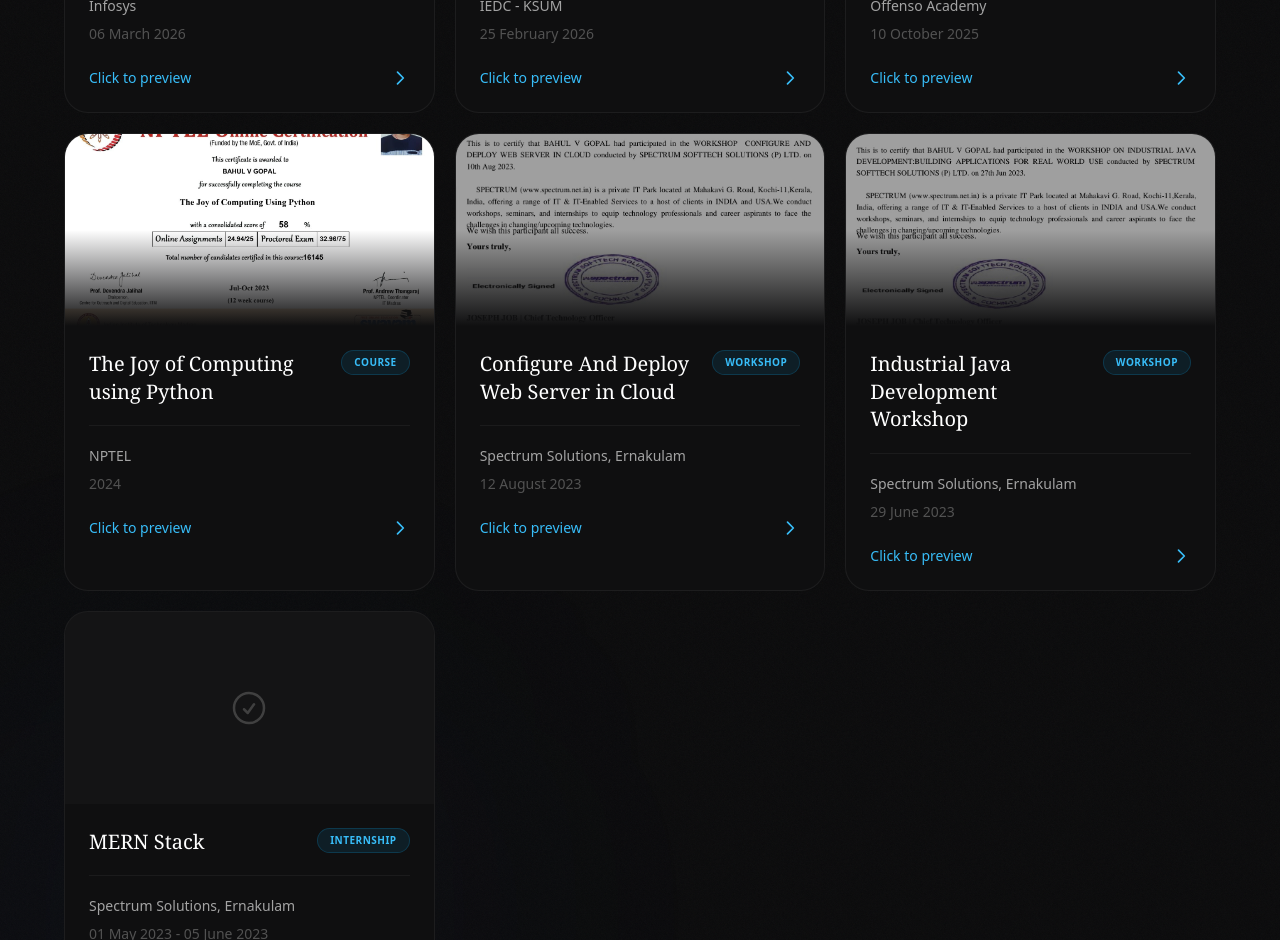
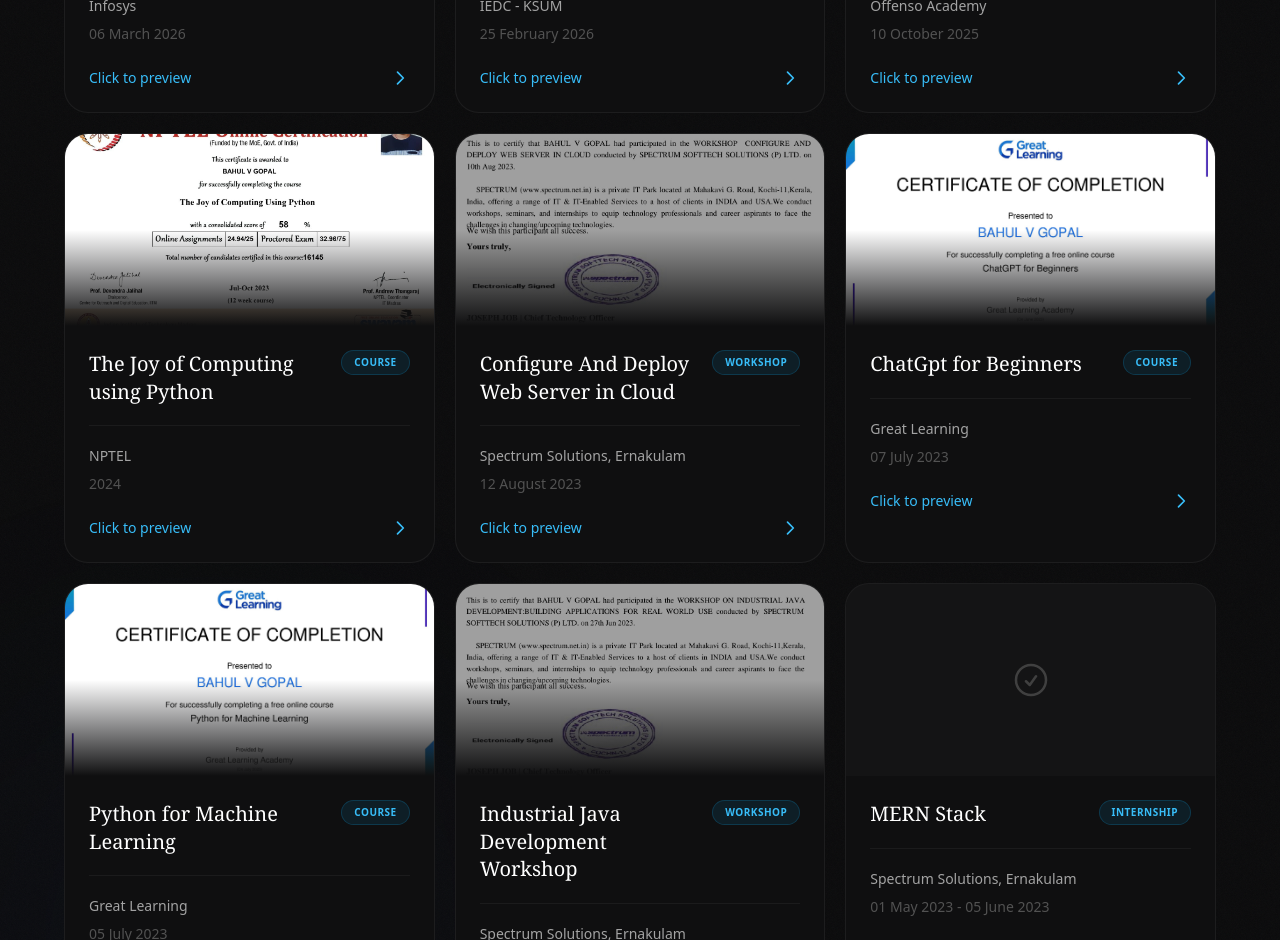
Before and after one commit to Bahulvgopal/portfolio, a Next.js app: page /certificates in a window 1280 px wide. Shown: the part 1860-2800 px from the top of the page. Built offline with nearby package versions, Linux system fonts and the light colour scheme.

Commit message:
Add new course certificates
Added new certificates for Python and ChatGPT courses.

```diff
--- a/data/certificates.ts
+++ b/data/certificates.ts
@@ -136,4 +136,22 @@
     image: "/images/certificates/comp.png",
   },
 
+    {
+    title: "Python for Machine Learning",
+    issuer: "Great Learning",
+    date: "2023-07-05",
+    displayDate: "05 July 2023",
+    category: "Course",
+    image: "/images/certificates/python.jpg",
+  },
+
+    {
+    title: "ChatGpt for Beginners",
+    issuer: "Great Learning",
+    date: "2023-07-07",
+    displayDate: "07 July 2023",
+    category: "Course",
+    image: "/images/certificates/chatgpt.jpg",
+  },
+
 ];
```
